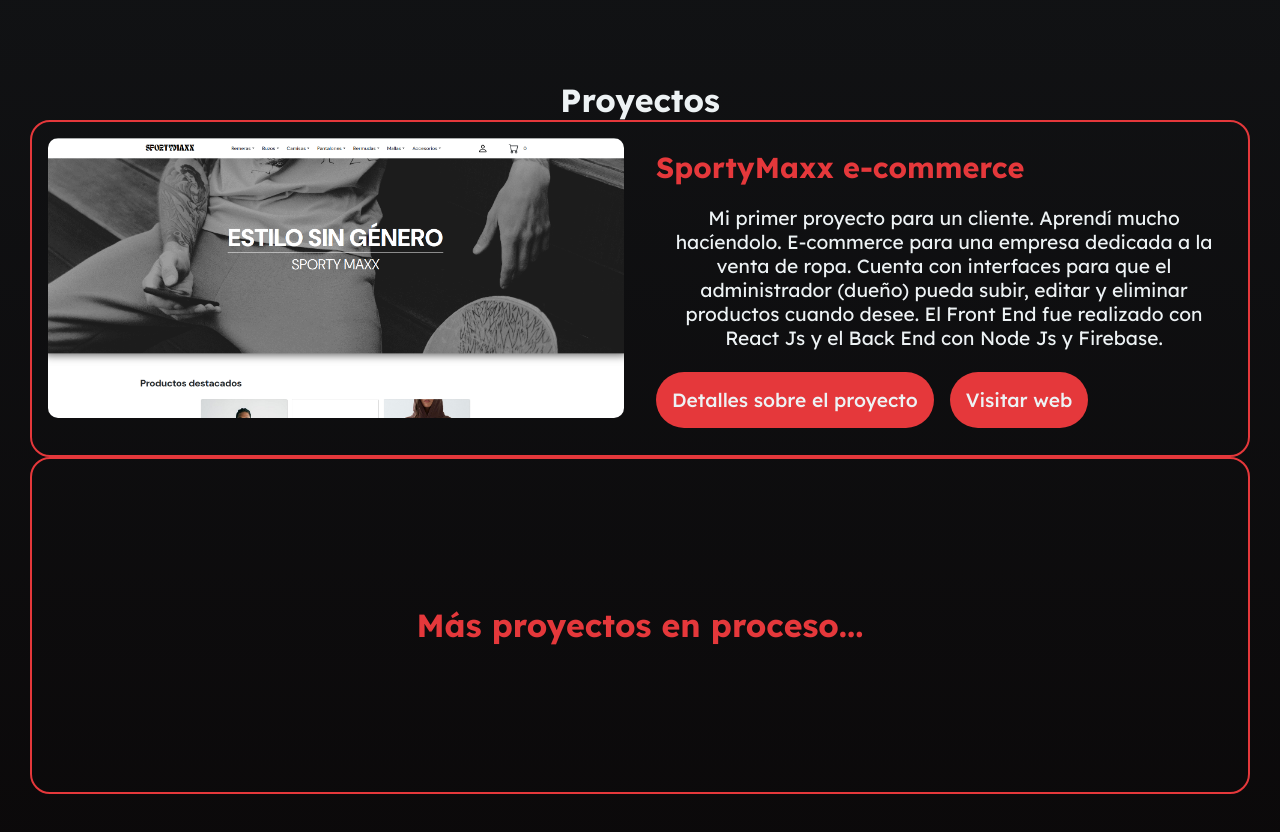
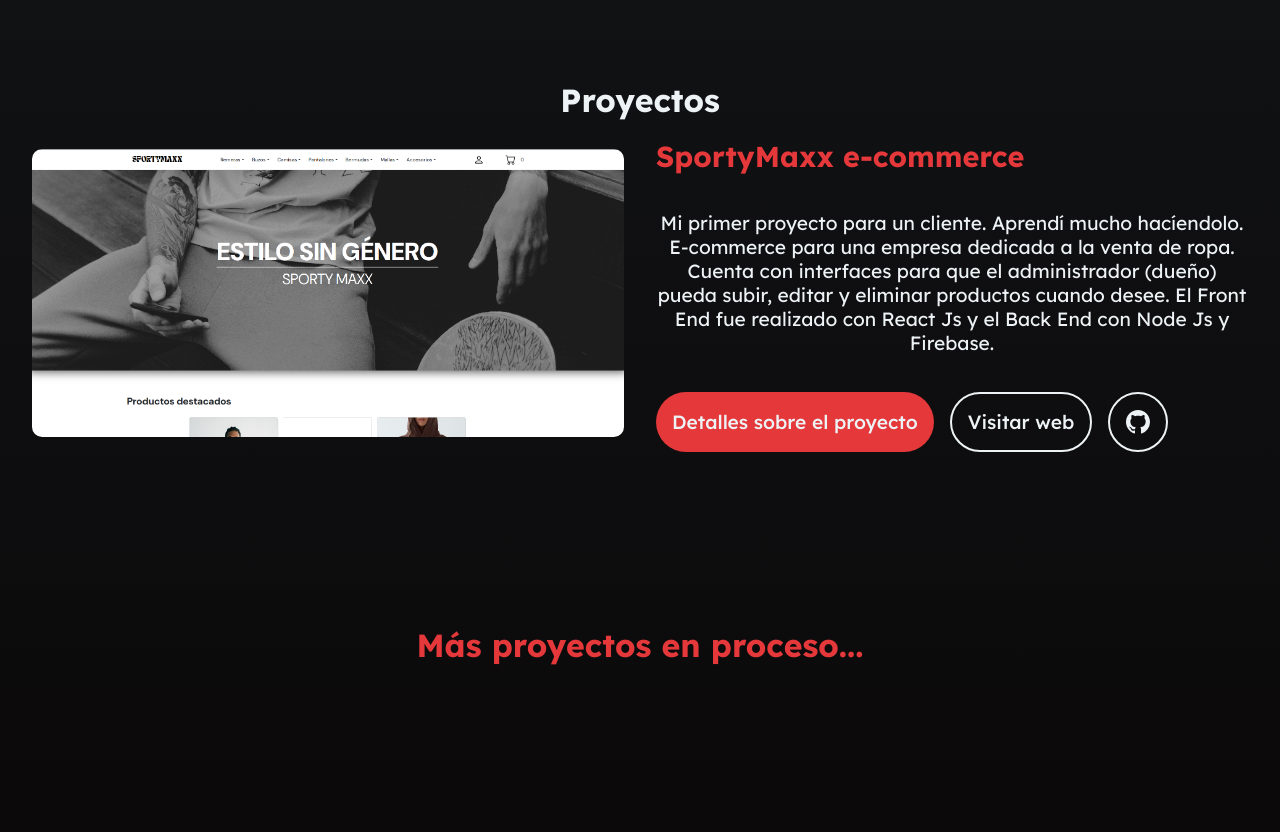
Before and after one commit to valentinoaraya/my-portfolio, a React (Vite) app: page / in a window 1280 px wide. Shown: the part 800-1632 px from the top of the page. Built offline with nearby package versions, Linux system fonts and the light colour scheme.

Commit message:
Modifico el componente Proyecto

```diff
--- a/src/App.jsx
+++ b/src/App.jsx
@@ -1,8 +1,9 @@
 import './App.css'
+import Section from "./components/utils/Section/Section.jsx"
 import Header from './components/common/Header/Header.jsx'
 import Home from "./components/Home/Home.jsx"
 import Projects from './components/Projects/Projects.jsx'
-import Section from "./components/utils/Section/Section.jsx"
+import AboutMe from './components/AboutMe/AboutMe.jsx'
 
 function App() {
 
@@ -13,6 +14,9 @@
         <Section>
             <Projects/>
         </Section>
+        <Section>
+            <AboutMe/>
+        </Section>
     </div>
   )
 }
--- /dev/null
+++ b/src/components/AboutMe/AboutMe.jsx
@@ -0,0 +1,12 @@
+import React from 'react';
+import "./AboutMe.css"
+
+const AboutMe = () => {
+    return (
+        <section className='aboutMeContainer'>
+
+        </section>
+    );
+}
+
+export default AboutMe;
--- a/src/components/Projects/ProjectComponent/ProjectComponent.css
+++ b/src/components/Projects/ProjectComponent/ProjectComponent.css
@@ -1,15 +1,12 @@
 .projectContainer{
     width: 100%;
-    border: 2px solid var(--rojo-claro);
-    border-radius: 20px;
 }
 
 .divWithPadding{
-    height: 300.783px;
-    padding: 1rem;
+    height: 350px;
     display: flex;
     justify-content: start;
-    align-items: start;
+    align-items: center;
 }
 
 .divImgProjectContainer{
@@ -34,7 +31,6 @@
     h2{
         font-size: 1.8rem;
         color: var(--rojo-claro);
-
     }
 
     p{
--- a/src/components/Projects/ProjectComponent/ProjectComponent.jsx
+++ b/src/components/Projects/ProjectComponent/ProjectComponent.jsx
@@ -28,14 +28,13 @@
                         {
                             web &&
                             <a href={web} target='_blank' rel='noopener noreferreer'>
-                                <Button>Visitar web</Button>
+                                <Button className={"outLineButton"}>Visitar web</Button>
                             </a>
                         }
                         {
                             github &&
-                            <Button github={true}/>
+                            <Button className={"outLineButton"} github={true}/>
                         }
-
                     </div>
                 </div>
             </div>
--- a/src/components/Projects/Projects.jsx
+++ b/src/components/Projects/Projects.jsx
@@ -10,6 +10,7 @@
                 <h1>Proyectos</h1>
                 <div className='divProjects'>
                     <ProjectComponent
+                        github={true}
                         title={"SportyMaxx e-commerce"}
                         imagen={imgProject1}
                         descripicon={`Mi primer proyecto para un cliente. Aprendí mucho hacíendolo.
--- a/src/components/common/Button/Button.css
+++ b/src/components/common/Button/Button.css
@@ -23,13 +23,15 @@
     margin-right: 1rem;
 }
 
-.githubButton{
+.outLineButton{
     background-color: transparent;
     border: 2px solid var(--blanco);
-    padding: 1rem;
     &:hover{
         box-shadow: none;
         background-color: var(--blanco);
+        p {
+            color: var(--negro);
+        }
         .bi-github{
             fill: var(--negro);
         }
--- a/src/components/common/Button/Button.jsx
+++ b/src/components/common/Button/Button.jsx
@@ -1,7 +1,7 @@
 import React from 'react';
 import "./Button.css"
 
-const Button = ({children, download, github}) => {
+const Button = ({children, download, github, className}) => {
 
     const handleDownload = () => {
         const link = document.createElement("a")
@@ -11,7 +11,7 @@
     }
 
     return (
-        <button className={`botonOriginal ${github && "githubButton"}`} onClick={download && handleDownload}>
+        <button className={`botonOriginal ${className}`} onClick={download && handleDownload}>
             <p>
                 {
                     download &&
```
Also changed, not shown: src/components/AboutMe/AboutMe.css (added).
